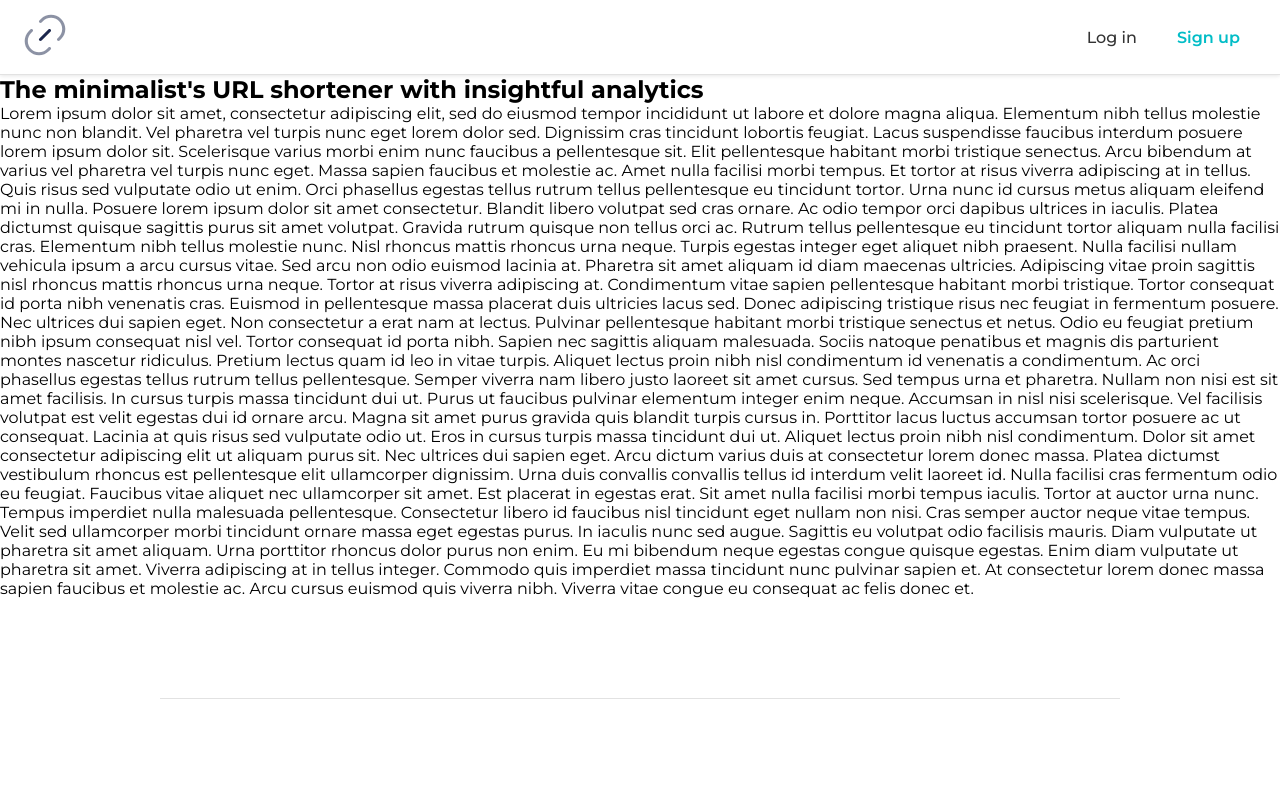
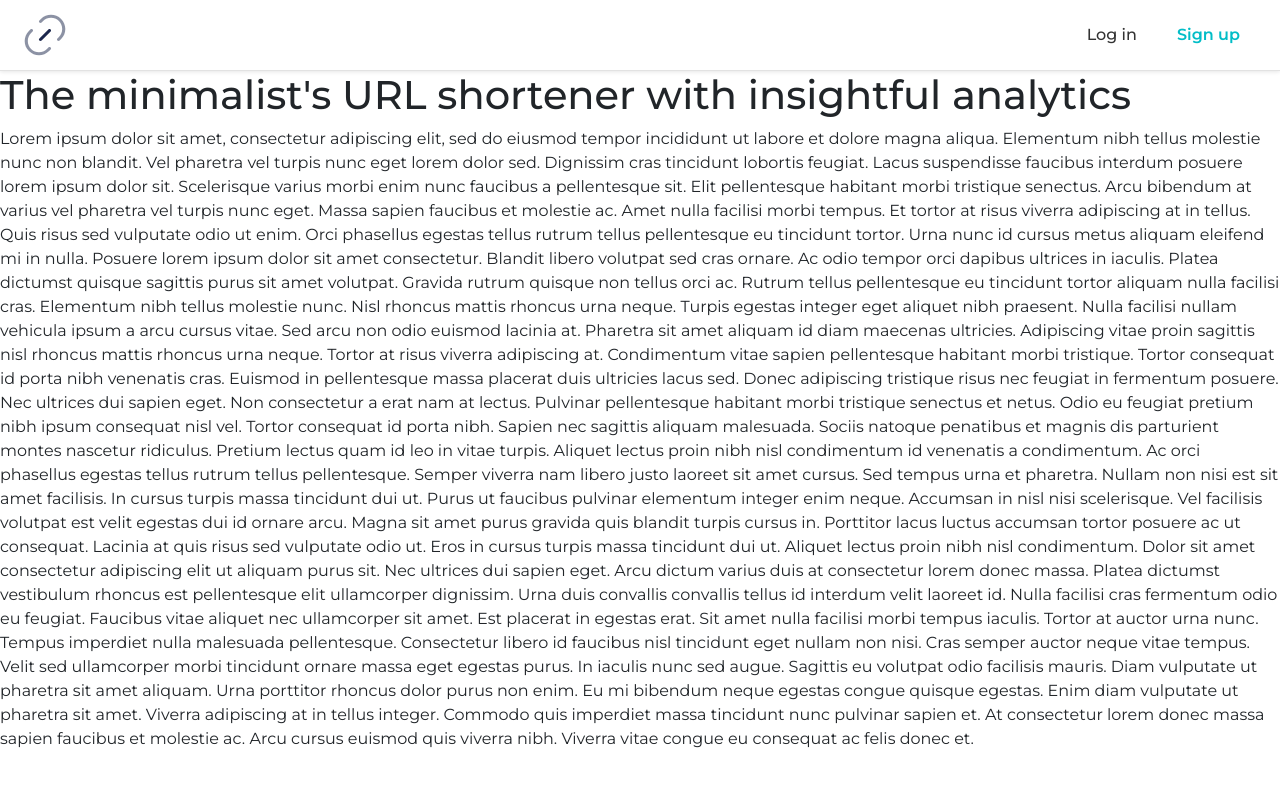
Before and after one commit to michaelhjung/miniurl, a React (Create React App) app in the folder react-app/: page / in a window 1280 px wide. Shown: the top 790 px of the page. Built offline with nearby package versions, Linux system fonts and the light colour scheme; no server answers.

Commit message:
Install bootstrap

```diff
--- a/react-app/package.json
+++ b/react-app/package.json
@@ -51,7 +51,9 @@
     "@babel/plugin-proposal-private-property-in-object": "^7.21.11",
     "@mdi/js": "^7.3.67",
     "@mdi/react": "^1.6.1",
+    "bootstrap": "^5.3.2",
     "prettier": "^3.1.0",
+    "react-bootstrap": "^2.9.1",
     "sass": "^1.69.5"
   }
 }
--- a/react-app/src/styles/_index.scss
+++ b/react-app/src/styles/_index.scss
@@ -1,4 +1,6 @@
 /* SITE-WIDE STYLING */
+@import "~bootstrap/scss/bootstrap";
+
 @import "./variables.scss";
 
 @import "./modal.scss";
```
Also changed, not shown: 1 other file (tests, documents, lock files or other folders).
